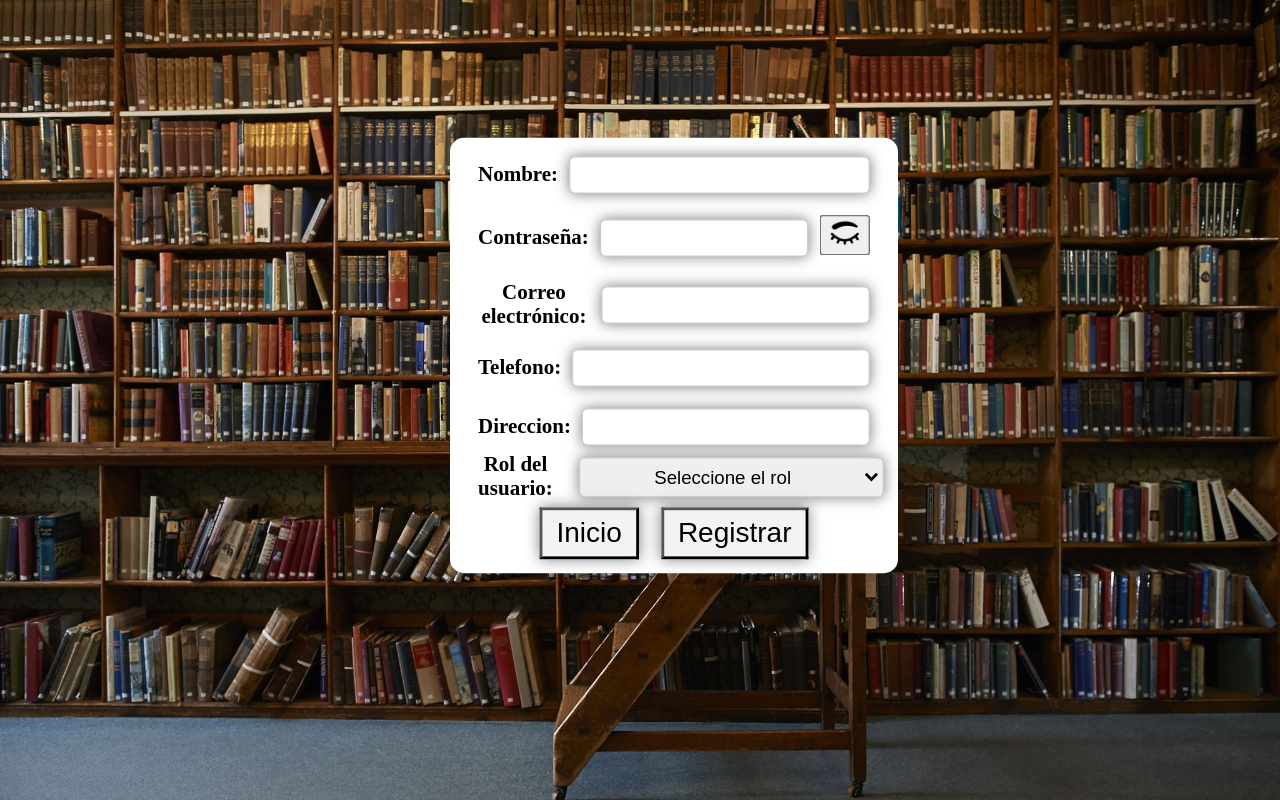
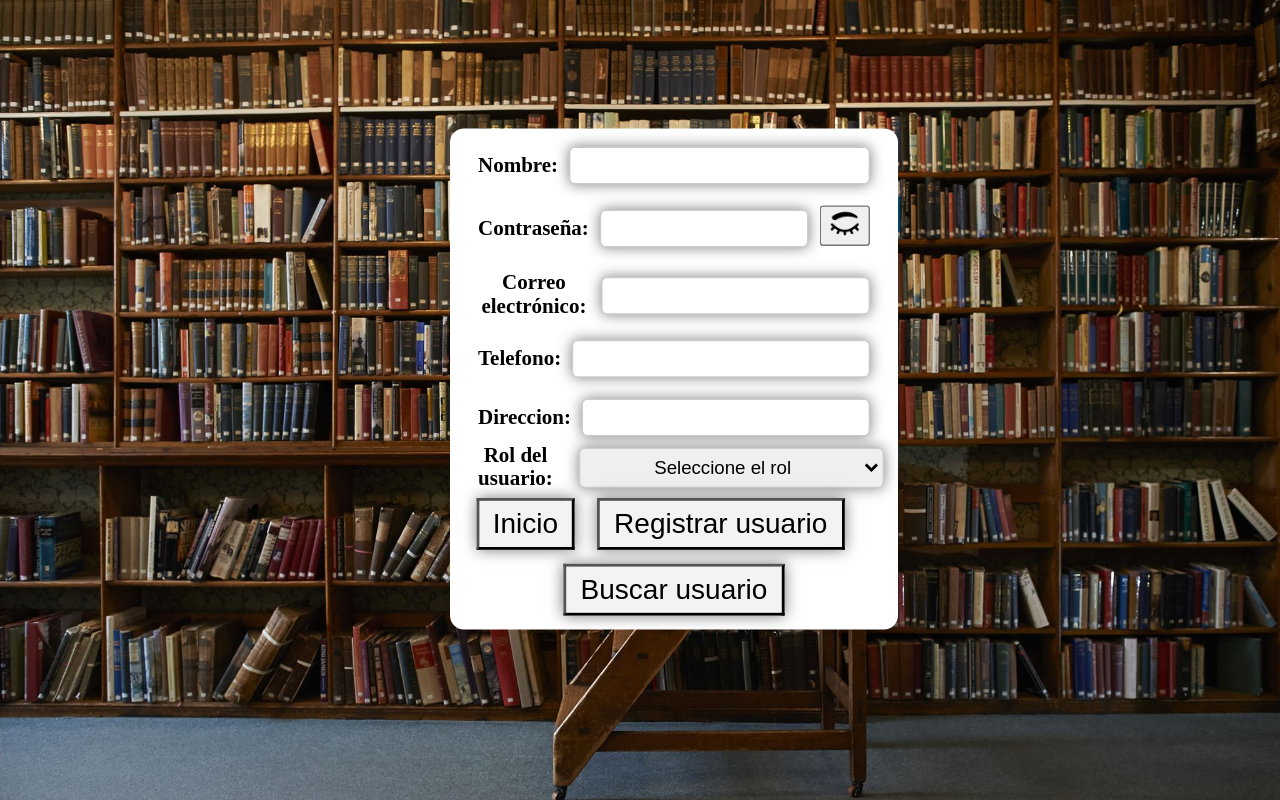
Before and after one commit to DiegoMartinez2094/Biblioteca_react, a React (Vite) app: page /admpag in a window 1280 px wide. Built offline with nearby package versions, Linux system fonts and the light colour scheme.

Commit message:
feat: :sparkles: Button search user
implementation of a new function to search user for the e-mail

```diff
--- a/src/Components/RegistroAdm/registroAdm.jsx
+++ b/src/Components/RegistroAdm/registroAdm.jsx
@@ -1,20 +1,18 @@
-import { useState } from "react";
-import { Link } from "react-router-dom";
-
-import "../login/registro.css";
-
-//["User_id", "User_name", "Password","Email","Phone","Address","Role"]
+import React, { useState, useEffect } from 'react';
+import { Link } from 'react-router-dom';
+import '../login/registro.css';
 
 export default function RegistroForm() {
   const config = JSON.parse(import.meta.env.VITE_My_server);
 
-  const [User_name, setUser_name] = useState("");
-  const [Password, setPassword] = useState("");
-  const [Email, setEmail] = useState("");
-  const [Phone, setPhone] = useState("");
-  const [Address, setAddress] = useState("");
-  const [Role, setRole] = useState("");
+  const [User_name, setUser_name] = useState('');
+  const [Password, setPassword] = useState('');
+  const [Email, setEmail] = useState('');
+  const [Phone, setPhone] = useState('');
+  const [Address, setAddress] = useState('');
+  const [Role, setRole] = useState('');
   const [showPassword, setShowPassword] = useState(false);
+  const [foundUser, setFoundUser] = useState(null);
 
   const onUser_nameChange = (e) => {
     setUser_name(e.target.value);
@@ -36,6 +34,20 @@ export default function RegistroForm() {
   };
   const toggleShowPassword = () => {
     setShowPassword(!showPassword);
+  };
+
+  useEffect(() => {
+    // Cargar los campos de entrada cuando foundUser se actualice
+    loadUserFields();
+  }, [foundUser]);
+
+  const loadUserFields = () => {
+    setUser_name(foundUser ? foundUser.User_name : '');
+    setPassword(foundUser ? foundUser.Password : '');
+    setEmail(foundUser ? foundUser.Email : '');
+    setPhone(foundUser ? foundUser.Phone : '');
+    setAddress(foundUser ? foundUser.Address : '');
+    setRole(foundUser ? foundUser.Role : '');
   };
 
   const onRegistroClick = async () => {
@@ -129,11 +141,53 @@ export default function RegistroForm() {
     }
   };
 
+
+  const onSearchUserClick = async () => {
+    if (!Email) {
+      alert('Por favor, ingrese un Correo electrónico');
+      return;
+    }
+    try {
+      const emailExistsResponse = await fetch(
+        `http://${config.hostname}:${config.port}/api/verificarEmail`,
+        {
+          method: 'POST',
+          headers: {
+            'Content-Type': 'application/json',
+          },
+          body: JSON.stringify({ Email }),
+        }
+      );
+
+      if (emailExistsResponse.status === 200) {
+        const userDataResponse = await fetch(
+          `http://${config.hostname}:${config.port}/api/obtenerUsuarioPorEmail?Email=${Email}`,
+          {
+            method: 'GET',
+            headers: {
+              'Content-Type': 'application/json',
+            },
+          }
+        );
+
+        if (userDataResponse.status === 200) {
+          const userData = await userDataResponse.json();
+          setFoundUser(userData);
+        }
+      } else {
+        alert('Correo electrónico no encontrado');
+        setFoundUser(null);
+      }
+    } catch (error) {
+      console.error('Error al realizar la solicitud:', error);
+    }
+  };
+
   return (
     <div id="container">
-      <div id="register" style={{ display: "flex", alignItems: "center" }}>
+      <div id="register" style={{ display: 'flex', alignItems: 'center' }}>
         <label id="one" htmlFor="User_name">
-          Nombre:{" "}
+          Nombre:{' '}
         </label>
         &nbsp;&nbsp;
         <input
@@ -144,13 +198,13 @@ export default function RegistroForm() {
           value={User_name}
         />
       </div>
-      <div id="register" style={{ display: "flex", alignItems: "center" }}>
+      <div id="register" style={{ display: 'flex', alignItems: 'center' }}>
         <label id="one" htmlFor="Password">
-          Contraseña:{" "}
+          Contraseña:{' '}
         </label>
         &nbsp;&nbsp;
         <input
-          type={showPassword ? "text" : "password"} // Cambiar el tipo de entrada en función de showPassword
+          type={showPassword ? 'text' : 'password'}
           id="Password"
           name="Password"
           onChange={onPasswordChange}
@@ -173,9 +227,9 @@ export default function RegistroForm() {
           )}
         </button>
       </div>
-      <div id="register" style={{ display: "flex", alignItems: "center" }}>
+      <div id="register" style={{ display: 'flex', alignItems: 'center' }}>
         <label id="one" htmlFor="Email">
-          Correo electrónico:{" "}
+          Correo electrónico:{' '}
         </label>
         &nbsp;&nbsp;
         <input
@@ -186,9 +240,9 @@ export default function RegistroForm() {
           value={Email}
         />
       </div>
-      <div id="register" style={{ display: "flex", alignItems: "center" }}>
+      <div id="register" style={{ display: 'flex', alignItems: 'center' }}>
         <label id="one" htmlFor="Phone">
-          Telefono:{" "}
+          Telefono:{' '}
         </label>
         &nbsp;&nbsp;
         <input
@@ -199,9 +253,9 @@ export default function RegistroForm() {
           value={Phone}
         />
       </div>
-      <div id="register" style={{ display: "flex", alignItems: "center" }}>
+      <div id="register" style={{ display: 'flex', alignItems: 'center' }}>
         <label id="one" htmlFor="Address">
-          Direccion:{" "}
+          Direccion:{' '}
         </label>
         &nbsp;&nbsp;
         <input
@@ -212,12 +266,17 @@ export default function RegistroForm() {
           value={Address}
         />
       </div>
-      <div style={{ display: "flex", alignItems: "center" }}>
+      <div style={{ display: 'flex', alignItems: 'center' }}>
         <label id="one" htmlFor="Role">
-          Rol del usuario:{" "}
+          Rol del usuario:{' '}
         </label>
         &nbsp;&nbsp;
-        <select id="Role" name="Role" onChange={onRoleChange} value={Role}>
+        <select
+          id="Role"
+          name="Role"
+          onChange={onRoleChange}
+          value={Role}
+        >
           <option value="">Seleccione el rol</option>
           <option value="administrador">Administrador</option>
           <option value="trabajador">Trabajador</option>
@@ -226,12 +285,16 @@ export default function RegistroForm() {
         <br />
         <br />
       </div>
-      <Link to={"/"}>
+      <Link to={'/'}>
         <button id="registro_adm">Inicio</button>
       </Link>
       &nbsp;&nbsp;&nbsp;&nbsp;
       <button id="registro_adm" onClick={onRegistroClick}>
-        Registrar
+        Registrar usuario
+      </button>{' '}
+      &nbsp;&nbsp;&nbsp;&nbsp;
+      <button id="registro_adm" onClick={onSearchUserClick}>
+        Buscar usuario
       </button>
     </div>
   );
```
Also changed, not shown: 1 other file (tests, documents, lock files or other folders).
